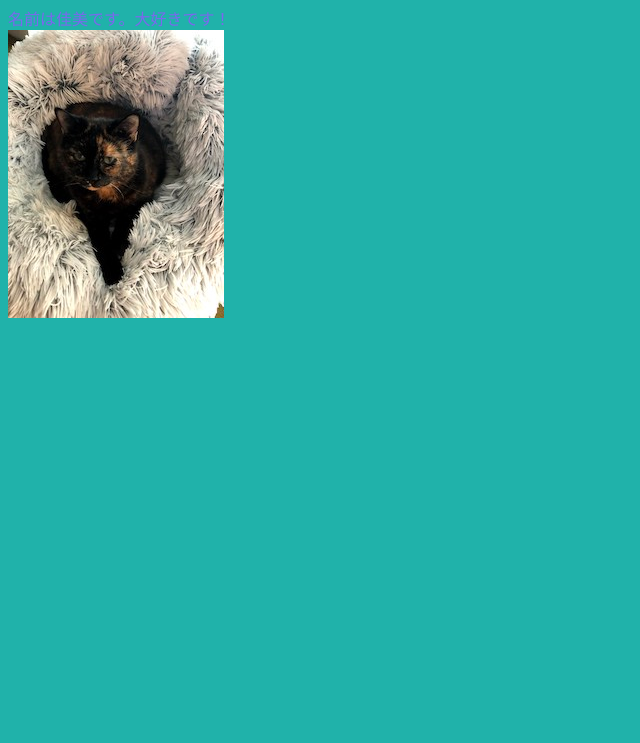
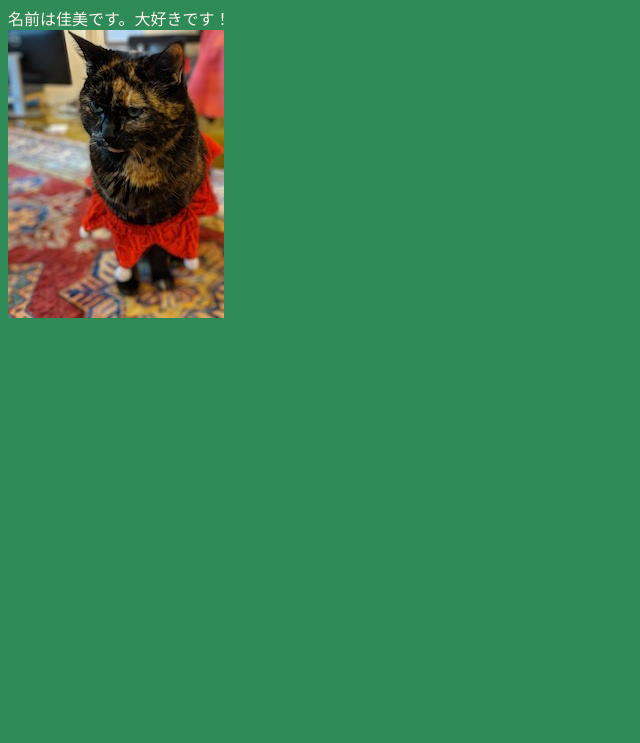
Before and after one commit to bobcatfish/catservice, a plain HTML site: page static/index.html in a window 1280 px wide. Shown: the part 57-800 px from the top of the page, without its empty margins (0-640 px from the left). Drawn offline with Linux system fonts and the light colour scheme.

Commit message:
Change the colors and the image!

```diff
--- a/static/index.html
+++ b/static/index.html
@@ -6,8 +6,8 @@
 
 <style>
   body {
-    color: mediumslateblue;
-    background-color: lightseagreen;
+    color: seashell;
+    background-color: seagreen;
   }
 </style>
 
@@ -15,7 +15,7 @@
   <h2>クリスティの猫</h2>
 
   名前は佳美です。大好きです！ <br />
-  <img src="yoshimi2.jpg">
+  <img src="yoshimi.jpg">
 </body>
 
 </html>
```
